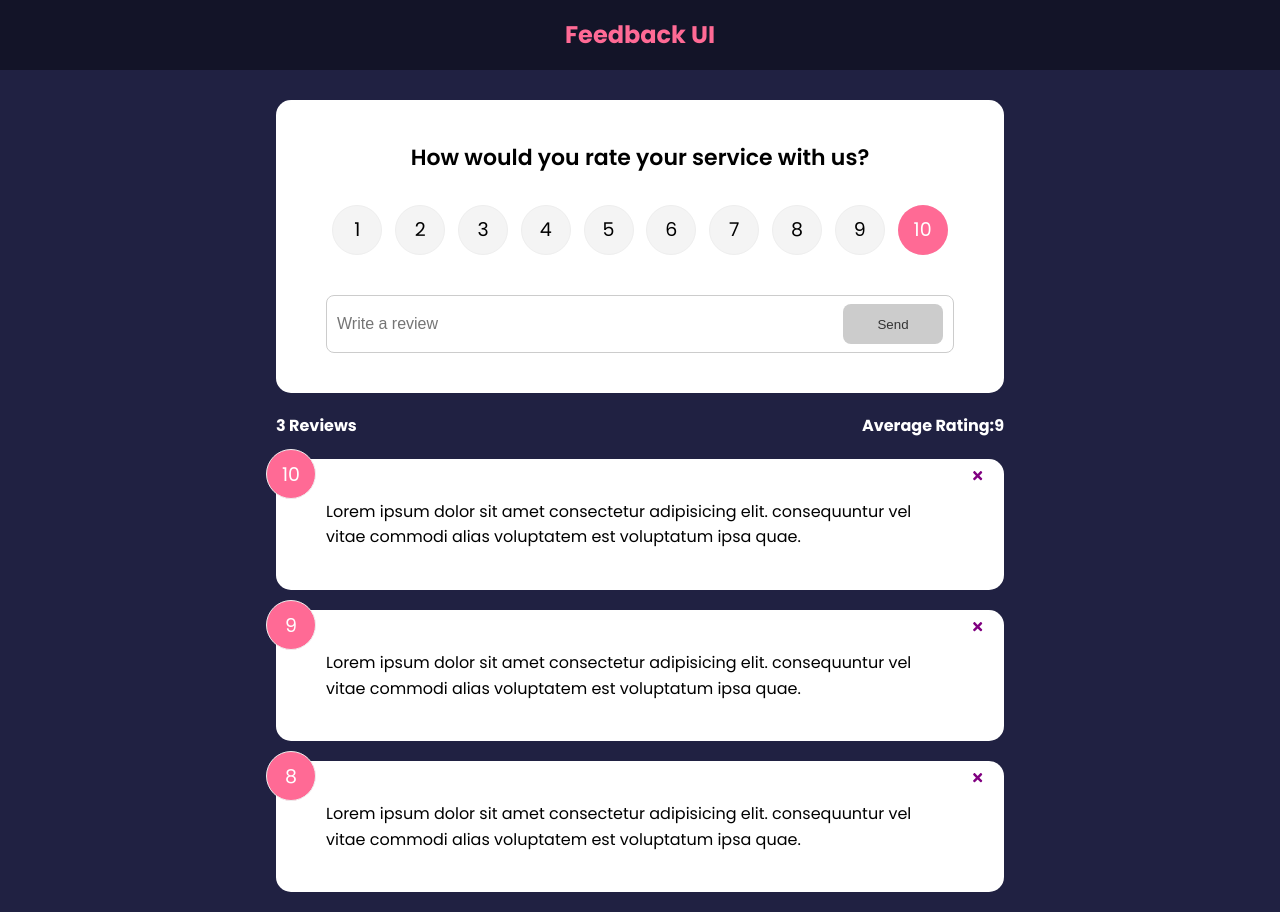
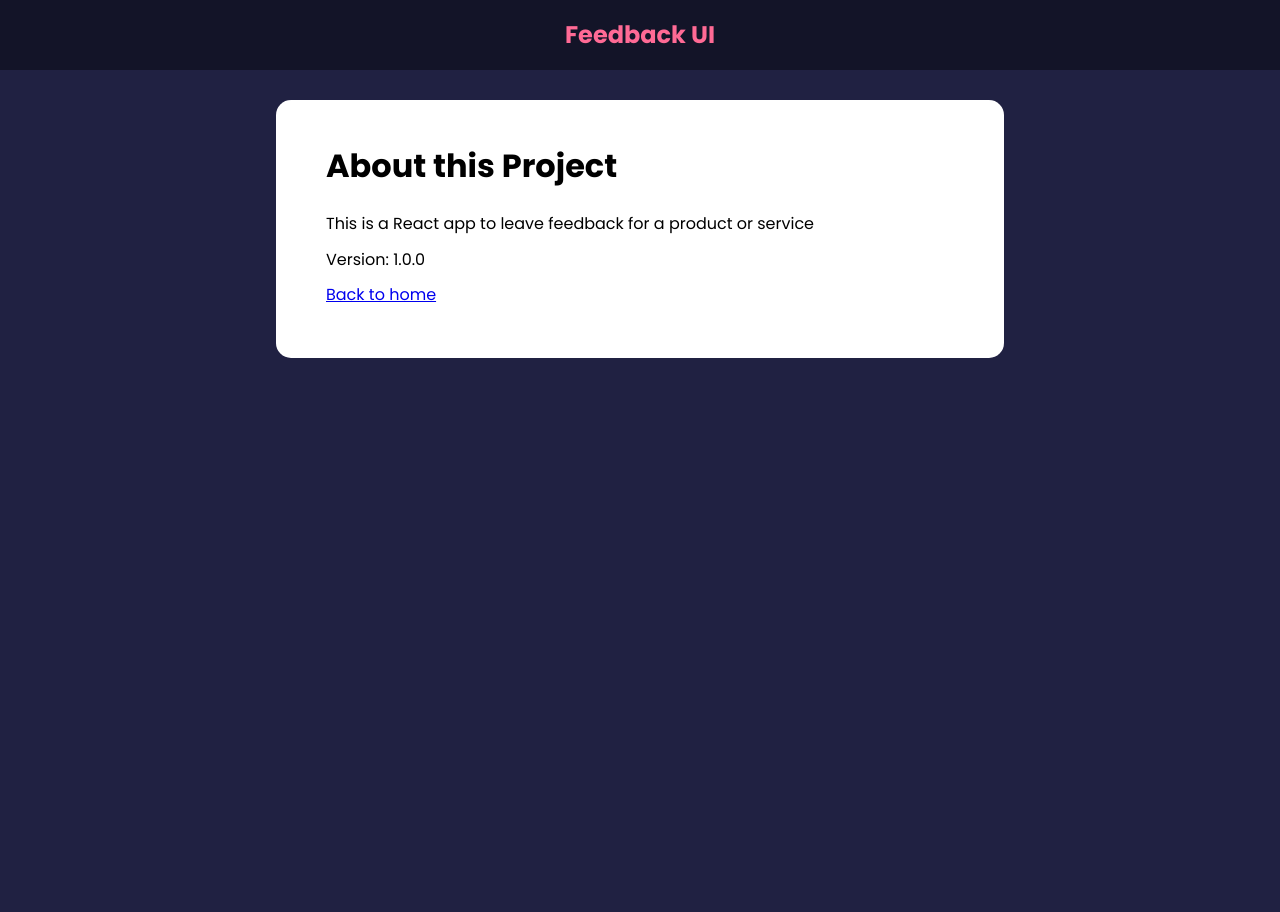
Before and after one commit to AllanRichardson304/FeedBack, a React (Create React App) app: page /about in a window 1280 px wide. After the commit the page ends 800 px from the top, so only its background shows below. Built offline with nearby package versions, Linux system fonts and the light colour scheme.

Commit message:
Router Added

```diff
--- a/package.json
+++ b/package.json
@@ -10,6 +10,7 @@
     "react": "^18.2.0",
     "react-dom": "^18.2.0",
     "react-icons": "^4.7.1",
+    "react-router-dom": "^6.8.1",
     "react-scripts": "5.0.1",
     "sass": "^1.57.1",
     "uuid": "^9.0.0",
--- a/src/App.js
+++ b/src/App.js
@@ -1,11 +1,13 @@
 import {v4 as uuidv4} from 'uuid'
 import { useState } from "react";
+import {BrowserRouter as Router, Route, Routes} from 'react-router-dom'
 import Header from "./components/Header";
 // import FeedbackItem from "./components/FeedbackItem";
 import FeedbackData from "./data/Feedbackdata";
 import FeedbackList from "./components/FeedbackList";
 import FeedbackStats from "./components/FeedbackStats";
 import FeedbackForm from "./components/FeedbackForm";
+import AboutPages from './pages/AboutPages';
 function App() {
   const [feedback , setFeedback] = useState (FeedbackData);
   const addFeedback = (newFeedback) =>{
@@ -19,16 +21,25 @@
   }
 
   return (
-    <>
+    <Router>
     <Header/>
      <div className="container">
      {/* <FeedbackItem/> */}
-     <FeedbackForm handleAdd={addFeedback} />
+     <Routes>
+     <Route exact path='/' element={
+      <>
+      <FeedbackForm handleAdd={addFeedback} />
      <FeedbackStats feedback={feedback}/>
      <FeedbackList feedback={feedback} handleDelete={deleteFeedback}/>
+      </>
+     }>
+
+     </Route>
+     <Route path='/about' element={<AboutPages/>} />
+     </Routes>
      </div>
 
-    </>
+    </Router>
   );
 }
 export default App;
--- /dev/null
+++ b/src/pages/AboutPages.jsx
@@ -0,0 +1,19 @@
+import Card from "../components/shared/Card"
+function AboutPages() {
+  return (
+    <Card>
+        <div className="about">
+            <h1>
+            About this Project
+            </h1>
+            <p>This is a React app to leave feedback for a product or service</p>
+            <p>Version: 1.0.0</p>
+            <p>
+                <a href="/">Back to home</a>
+            </p>
+        </div>
+    </Card>
+  )
+}
+
+export default AboutPages
```
Also changed, not shown: 1 other file (tests, documents, lock files or other folders).
